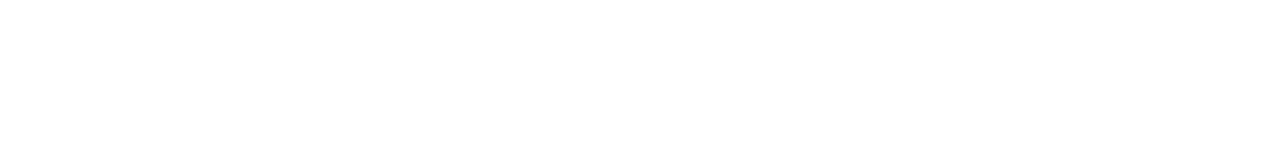
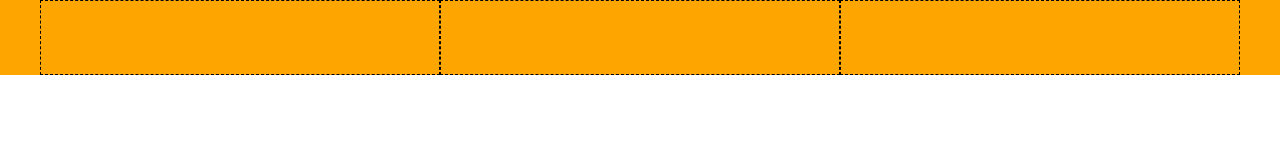
Before and after one commit to albertomandirola/html-css-boolando, a plain HTML site: page index.html in a window 1280 px wide. Drawn offline with Linux system fonts and the light colour scheme.

Commit message:
[CREATED] header's layout

```diff
--- a/css/style.css
+++ b/css/style.css
@@ -3,3 +3,29 @@
     padding: 0;
     box-sizing: border-box;
 }
+
+/* COMMON */
+
+.container{
+    max-width: 1200px;
+    margin: 0 auto;
+}
+
+.row{
+    width: 100%;
+    display: flex;
+}
+
+.col-33{
+    width: calc(100% / 3);
+    border: 1px dashed black;
+    height: 75px;
+
+}
+
+/* HEADER */
+
+header{
+    background-color: orange;
+    height: 75px;
+}
--- a/index.html
+++ b/index.html
@@ -7,6 +7,15 @@
     <link rel="stylesheet" href="./css/style.css">
 </head>
 <body>
-
+    <!-- HEADER -->
+    <header>
+        <div class="container">
+            <div class="row">
+                <div class="col-33"></div>
+                <div class="col-33"></div>
+                <div class="col-33"></div>
+            </div>
+        </div>
+    </header>
 </body>
 </html>
```
